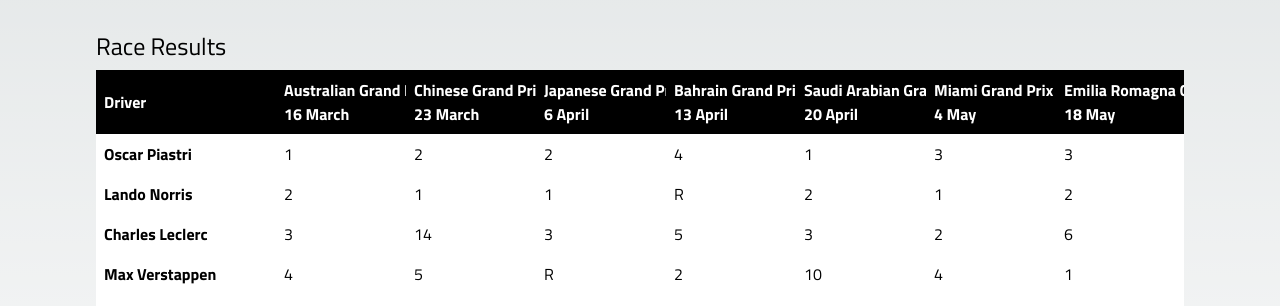
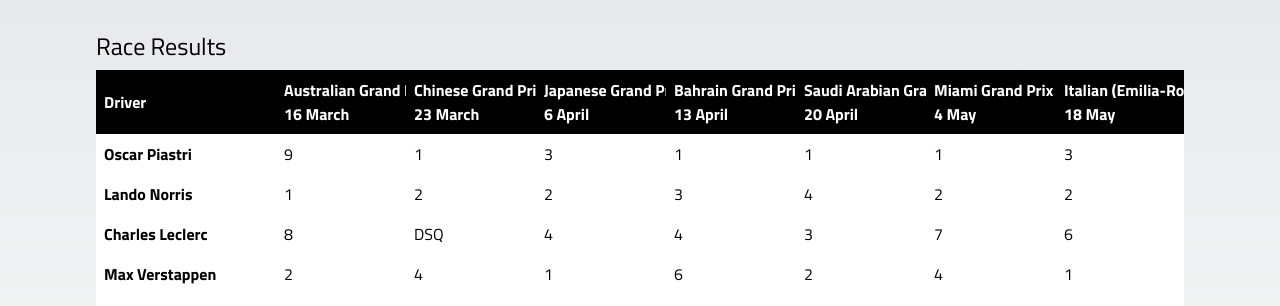
Before and after one commit to antolen/formuladraft, a Next.js app: page / in a window 1280 px wide. Shown: the part 494-800 px from the top of the page. Built offline with nearby package versions, Linux system fonts and the light colour scheme; no server answers; the database is empty.

Commit message:
Use diff name for race names

```diff
--- a/app/page.tsx
+++ b/app/page.tsx
@@ -76,14 +76,9 @@ export default async function Home() {
             {Object.keys(driverStats).map((driver) => (
               <tr key={driver} className="rounded m-2">
                 <th className="sticky left-0 w-[180px] p-2 z-10 bg-white">{driver}</th>
-                {Object.keys(driverStats[driver]).map((points) => (
-                  <td key={`${driver}-${points}`} className="p-2 w-[130px]">{driverStats[driver][points]}</td>
+                {allRaces.map((race) => (
+                  <td key={`${driver}-${race.name}`} className="p-2 w-[130px]">{driverStats[driver][race.name] || ''}</td>
                 ))}
-                {racesCount > Object.keys(driverStats[driver]).length ? (
-                  Array.from({ length: racesCount - Object.keys(driverStats[driver]).length }).map((_val, index) => (
-                    <td key={index} className="w-[190px]"></td>
-                  ))
-                ) : null}
               </tr>
             ))}
           </tbody>
--- a/app/static/races.ts
+++ b/app/static/races.ts
@@ -45,7 +45,7 @@ export const allRaces =
     },
     {
         "id": 1133,
-        "name": "Emilia Romagna Grand Prix",
+        "name": "Italian (Emilia-Romagna) Grand Prix",
         "date": "18 May",
         "match_date": "2025-05-18",
     },
```
